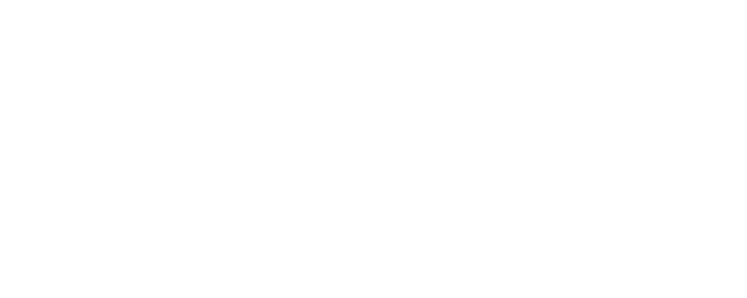
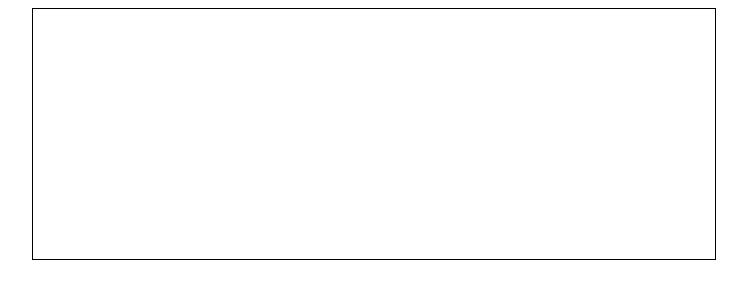
Before and after one commit to cristian335/freemo, a plain HTML site: page index.html in a window 1280 px wide. Shown: the whole page, without its empty margins (266-1013 px from the left). Drawn offline with Linux system fonts and the light colour scheme.

Commit message:
changes by I

```diff
--- a/index.html
+++ b/index.html
@@ -9,6 +9,7 @@
     <script src="main.js"></script>
 </head>
 <body>
+    <div class="box"></div>
 
 </body>
 </html>
--- a/main.css
+++ b/main.css
@@ -0,0 +1,7 @@
+.box {
+    width: 50%;
+    height: 200px;
+    border: 1px solid black;
+    padding: 25px;
+    margin: auto;
+}
```
